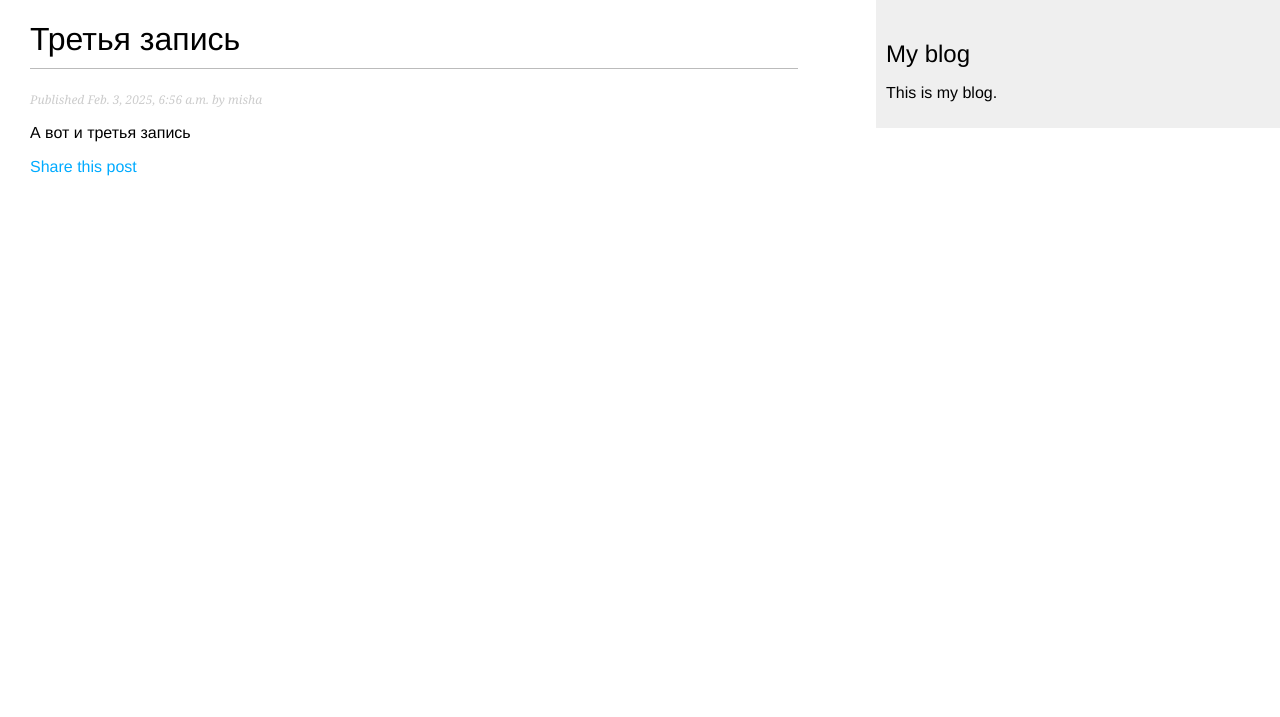
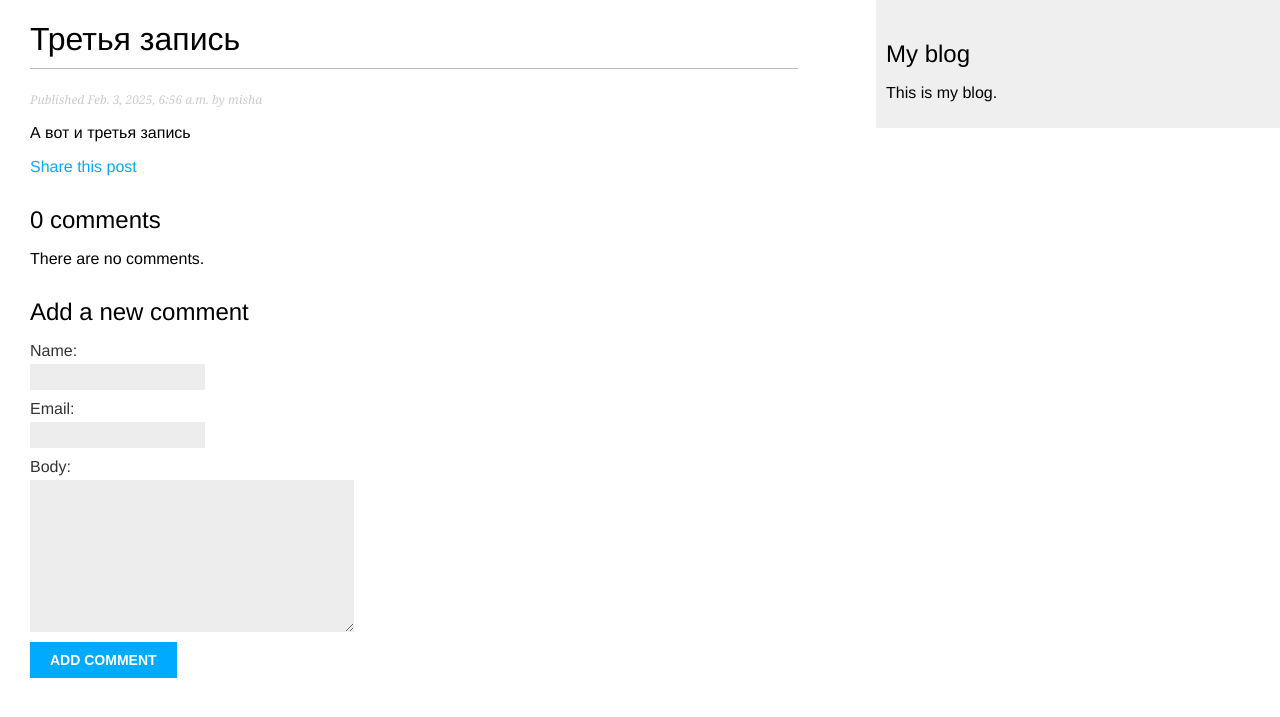
Before and after one commit to Totkto-spit/Django_blog, a Django app: a page that uses mysite/blog/templates/blog/post/detail.html in a window 1280 px wide. Shown: the top 717 px of the page. Run offline with Django 4.2, Linux system fonts and the light colour scheme; data comes from the database, SQL or seed files in the repository; both versions use the stored data as it was after the commit.

Commit message:
добавление комментариев в шаблон детальной информации о посте

```diff
--- a/mysite/blog/templates/blog/post/detail.html
+++ b/mysite/blog/templates/blog/post/detail.html
@@ -13,4 +13,19 @@
           Share this post
       </a>
   </p>
+  {% with comments.count as total_comments %}
+    <h2>{{ total_comments }} comment{{ total_comments|pluralize }}</h2>
+  {% endwith %}
+  {% for comment in comments %}
+    <div class="comment">
+        <p class="info">
+            Comment {{ forloop.counter }} by {{ comment.name }}
+            {{ comment.created }}
+        </p>
+        {{ comment.body|linebreaks }}
+    </div>
+  {% empty %}
+    <p>There are no comments.</p>
+  {% endfor %}
+  {% include "blog/post/includes/comment_form.html" %}
 {% endblock %}
```
Also changed, not shown: mysite/db.sqlite3.
